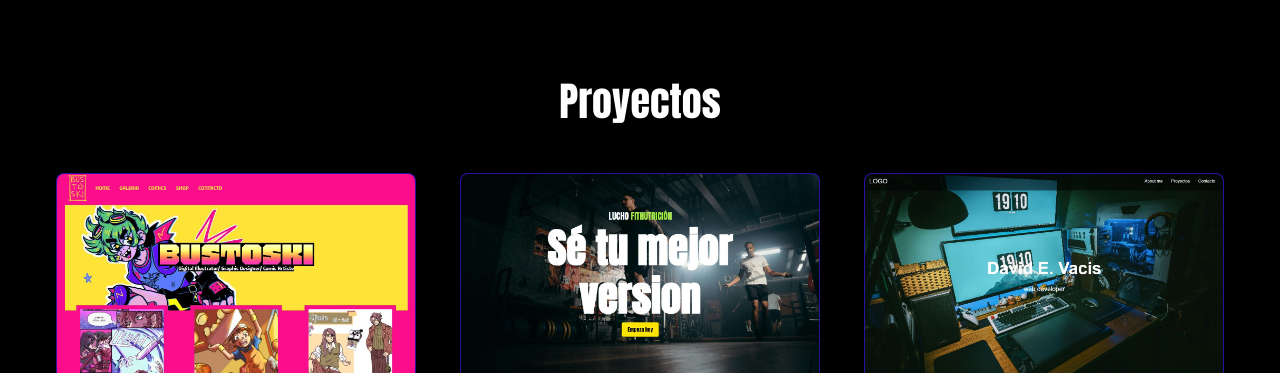
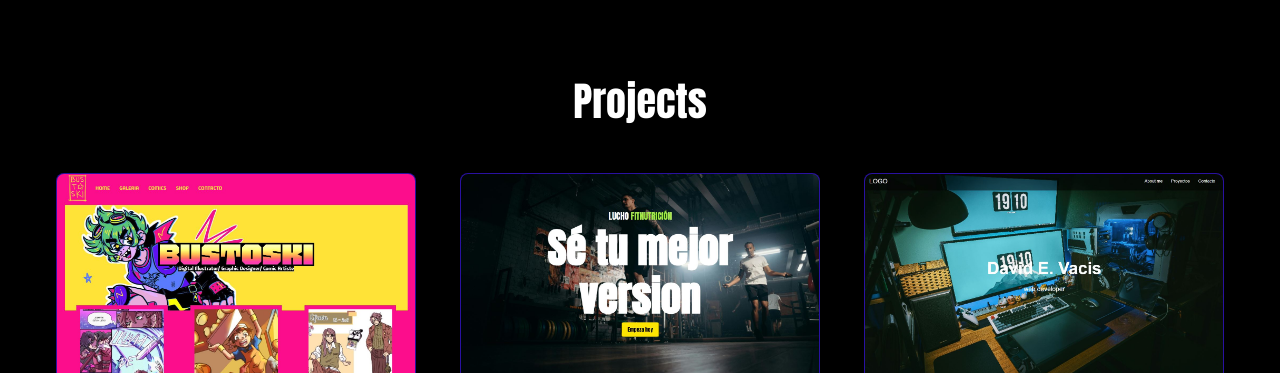
Before and after one commit to DavidVacis/my_porfolio, a website: page index.html in a window 1280 px wide. Shown: the part 1510-1883 px from the top of the page. Drawn offline with nearby package versions, Linux system fonts and the light colour scheme.

Commit message:
Update index.html

```diff
--- a/index.html
+++ b/index.html
@@ -83,7 +83,7 @@
     <!-- Proyectos Section -->
     <section class="proyectos" id="proyectos">
         <div class="proyectos-container">
-            <h2>Proyectos</h2>
+            <h2>Projects</h2>
             <div class="cards">
                 <div class="card">
                     <img src="./img/bustoski.JPG" alt="Proyecto 1">
```
